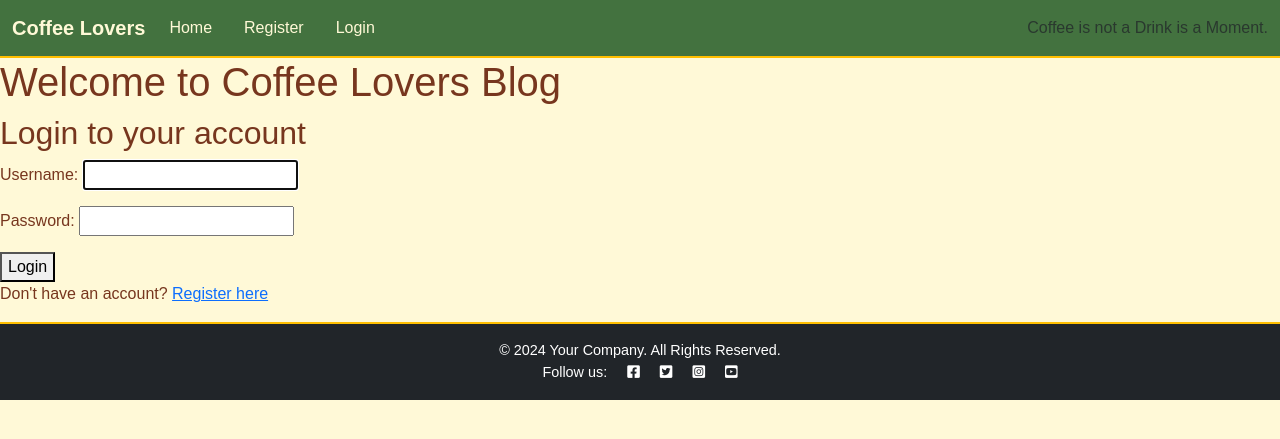
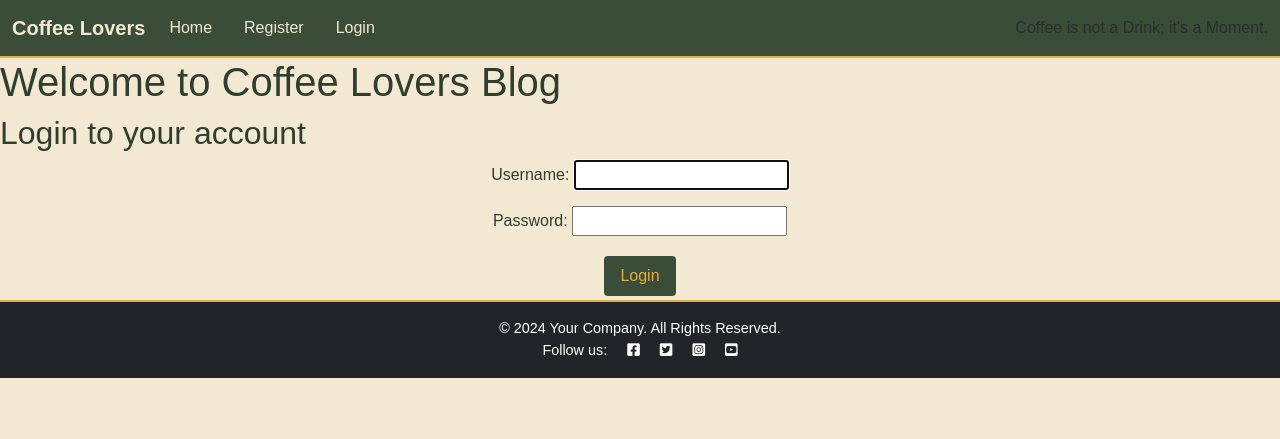
Before and after one commit to julianbohm/coffee-blog, a Django app: page / in a window 1280 px wide. Shown: the top 439 px of the page. Run offline with Django 4.2, Linux system fonts and the light colour scheme.

Commit message:
add user profile page and modify scc

```diff
--- a/blog/templates/blog/index.html
+++ b/blog/templates/blog/index.html
@@ -26,13 +26,14 @@
                                   alt="{{ post.title }}">
                                 {% endif %}
                                 <div class="image-flash">
-                                    <p class="author">Author: {{ post.author }}</p>
+                                    <p class="author"><strong> Author: {{ post.author }}</strong></p>
                                 </div>
                             </div>
 
                             <hr />
                             <p class="card-text text-muted h6">{{ post.created_on}}
                             </p>
+                            <p><strong>Rating:</strong> {{ post.average_rating|default:"No rating yet" }}</p>
                         </div>
                     </div>
                 </div>
@@ -51,7 +52,7 @@
             {% if page_obj.has_previous %}
     <li>
         <a href="?page={{ page_obj.previous_page_number }}"
-          class="page-link">&laquo; PREV</a>
+          class="page-link btn">&laquo; PREV</a>
     </li>
     {% endif %}
             {% if page_obj.has_next %}
--- a/blog/urls.py
+++ b/blog/urls.py
@@ -3,5 +3,6 @@ from django.urls import path
 
 urlpatterns = [
     path('', views.PostList.as_view(), name='home'),
+     path('profile/', views.user_profile, name='user_profile'),
     path('<slug:slug>/', views.post_detail, name='post_detail'),
 ]
--- a/static/css/style.css
+++ b/static/css/style.css
@@ -2,18 +2,23 @@
 
 /* Root Variables */
 :root {
-    --deep-green: #43723f;
-    --brown: #B87d4B;
-    --gold: #FFBF00;
-    --dark-maroon: #77361e;
-    --silk: #fff9d7;
+    --deep-green: #394d39;
+    --olive-green: #C7B878;
+    --gold: #E3AF3E;
+    --dark-brown: #2F3E2E;
+    --beige: #F3E9D2;
+    text-decoration: none;
 }
 
 /* Bootstrap Overrides */
 body {
-    background-color: var(--silk);
-    color: var(--dark-maroon);
+    background-color: var(--beige);
+    color: var(--dark-brown);
     font-family: Arial, sans-serif;
+}
+
+a {
+    text-decoration: none;
 }
 
 /* Navbar */
@@ -23,12 +28,12 @@ body {
 }
 
 .navbar-brand {
-    color: var(--silk) !important;
+    color: var(--beige) !important;
     font-weight: bold;
 }
 
 .navbar-nav .nav-link {
-    color: var(--silk) !important;
+    color: var(--beige) !important;
     margin-right: 1rem;
     transition: color 0.3s;
 }
@@ -98,6 +117,7 @@ footer p {
     background-color:  var(--deep-green);
     color: var(--gold);
     border: none;
+    margin:  4px;
     padding: 0.5rem 1rem;
     border-radius: 4px;
     cursor: pointer;
@@ -105,6 +125,56 @@ footer p {
 }
 
 .btn:hover {
-    background-color: var(--brown);
-    color: var(--silk);
+    background-color: var(--olive-green);
+    color: var(--beige);
 }
+
+form {
+    text-align: center;
+}
+
+/* Pagination */
+.pagination .page-link {
+    background-color: var(--deep-green);
+    color: var(--gold);
+    border: none;
+    border-radius: 4px;
+    margin: 0 2px;
+}
+
+.pagination .page-link:hover {
+    background-color: var(--olive-green);
+    color: var(--beige);
+}
+
+.pagination .page-item.active .page-link {
+    background-color: var(--gold);
+    color: var(--deep-green);
+}
+
+/* Post Titles */
+h2.card-title {
+    font-size: 1.5rem;
+    color: var(--dark-brown);
+}
+
+/* Card Styling */
+.card {
+    border: 1px solid var(--gold);
+    border-radius: 8px;
+    overflow: hidden;
+    box-shadow: 0 4px 6px rgba(0, 0, 0, 0.1);
+    transition: transform 0.3s ease;
+}
+
+.card:hover {
+    transform: scale(1.02);
+}
+
+/* Excerpt Styling */
+.card-text {
+    font-size: 0.9rem;
+    color: var(--dark-brown);
+    margin-top: 0.5rem;
+    line-height: 1.4;
+}
--- a/templates/base.html
+++ b/templates/base.html
@@ -1,7 +1,6 @@
 {% load static %}
 
 {% url 'home' as home_url %}
-{% url 'about' as about_url %}
 {% url 'account_login' as login_url %}
 {% url 'account_signup' as signup_url %}
 {% url 'account_logout' as logout_url %}
@@ -38,26 +37,30 @@
             <div class="collapse navbar-collapse" id="navbarText">
                 <ul class="navbar-nav me-auto mb-2 mb-lg-0">
                     <li class="nav-item">
-                        <a class="nav-link {% if request.path == home_url %}active" aria-current="page{% endif %}" href="{% url 'home' %}"
-                            href="#">Home</a>
+                        <a class="nav-link {% if request.path == home_url %}active{% endif %}" href="{% url 'home' %}">Home</a>
                     </li>
                     {% if user.is_authenticated %}
                     <li class="nav-item">
-                          <a class="nav-link {% if request.path == logout_url %}active" aria-current="page{% endif %}" href="{% url 'account_logout' %}">Logout</a>
+                        <a class="nav-link {% if request.path == 'user_profile' %}active{% endif %}" href="{% url 'user_profile' %}">
+                            {{ user.username }}
+                        </a>
+                    </li>
+                    <li class="nav-item">
+                        <a class="nav-link {% if request.path == logout_url %}active{% endif %}" href="{% url 'account_logout' %}">Logout</a>
                     </li>
                     {% else %}
                     <li class="nav-item">
-                          <a class="nav-link {% if request.path == signup_url %}active" aria-current="page{% endif %}"
-                              href="{% url 'account_signup' %}">Register</a>
+                        <a class="nav-link {% if request.path == signup_url %}active{% endif %}" href="{% url 'account_signup' %}">Register</a>
                     </li>
                     <li class="nav-item">
-                          <a class="nav-link {% if request.path == login_url %}active" aria-current="page{% endif %}" href="{% url 'account_login' %}">Login</a>
+                        <a class="nav-link {% if request.path == login_url %}active{% endif %}" href="{% url 'account_login' %}">Login</a>
                     </li>
                     {% endif %}
-
                 </ul>
                 <span class="navbar-text text-muted">
-                    Coffee is not a Drink is a Moment.
+                    {% if not user.is_authenticated %}
+                    Coffee is not a Drink; it's a Moment.
+                    {% endif %}
                 </span>
             </div>
         </div>
--- a/welcome/templates/welcome.html
+++ b/welcome/templates/welcome.html
@@ -18,11 +18,10 @@
         <form method="POST">
             {% csrf_token %}
             {{ form.as_p }}  <!-- Render the form here -->
-            <button type="submit">Login</button>
+            <button type="submit" class="btn">Login</button>
         </form>
 
-        <p>Don't have an account? <a href="{% url 'register' %}">Register here</a></p>
-    {% else %}
+        {% else %}
         <script>window.location.href = "{% url 'home' %}";</script>
     {% endif %}
 </body>
```
Also changed, not shown: other parts of static/css/style.css (+22 -8 lines), blog/templates/blog/user_profile.html (added, +38 -0 lines), blog/views.py (+9 -0 lines). Lines whose indentation alone changed are shown as unchanged.
